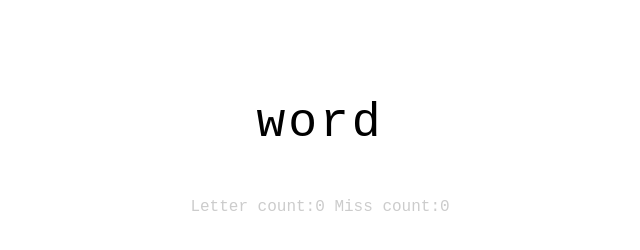
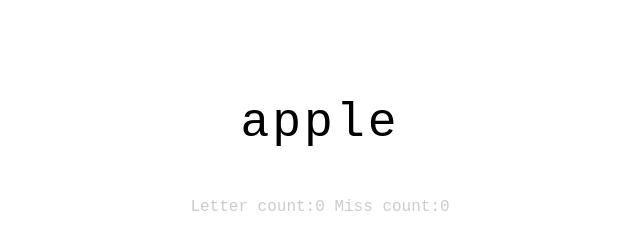
Before and after one commit to Jun-Honda-0326/MytypingGame, a plain HTML site: page index.html in a window 1280 px wide. Shown: the whole page, without its empty margins (320-960 px from the left). Drawn offline with Linux system fonts and the light colour scheme.

Commit message:
文字の正誤判定

```diff
--- a/index.html
+++ b/index.html
@@ -6,7 +6,7 @@
   <link rel="stylesheet" href="css/styles.css">
 </head>
 <body>
-  <p id= "target">word<p>
+  <p id= "target">apple<p>
     <p class = "info">
       Letter count:0 <span id = "score"></span>
       Miss count:0 <span id = "miss"></span>
--- a/js/main.js
+++ b/js/main.js
@@ -2,8 +2,22 @@
 
 
 {
+  const word = "apple";
+  let loc = 0;
+
+
+
+  const target = document.getElementById('target');
+  target.textContent = word;
+
   window.addEventListener('keydown', e =>{
     console.log(e.key);
+    if (e.key === word[loc]){
+      console.log('score');
+      loc++;
+    }
+    else{
+    console.log('miss');
+    }
   });
-
 }
```
